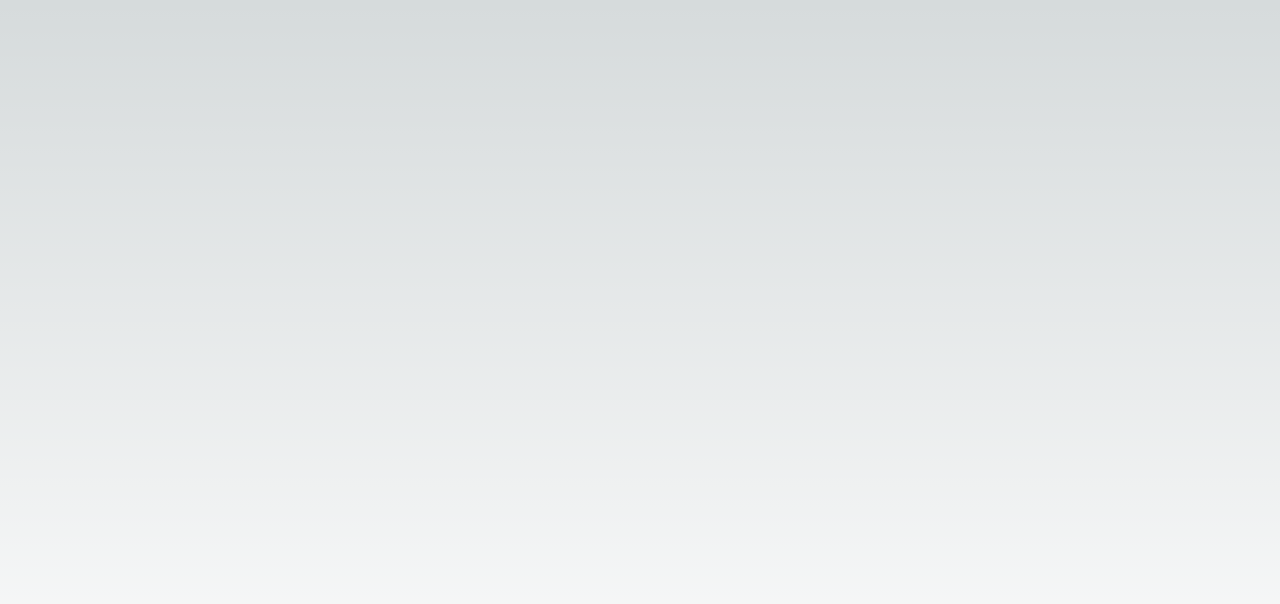
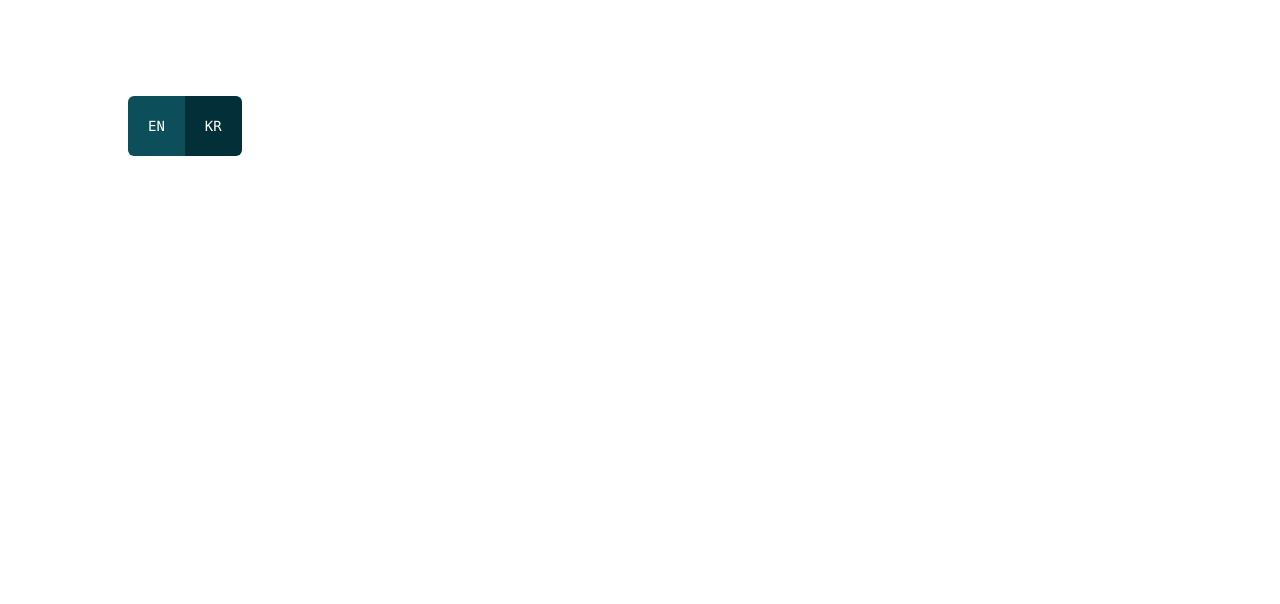
Before and after one commit to 5JJ/5jj.github.io, a Next.js app: page / in a window 1280 px wide. Shown: the top 604 px of the page. Built offline with nearby package versions, Linux system fonts and the light colour scheme.

Commit message:
[feat] RadioGroup component -TODO: The style hasn't decided yet, so need to redesign it later.

```diff
--- a/color.ts
+++ b/color.ts
@@ -1,3 +1,4 @@
 export const Colors = {
   main: "#033038",
+  sub_1: "#0c4f5b",
 };
--- /dev/null
+++ b/src/app/_components/radioGroup/RadioGroup.tsx
@@ -0,0 +1,64 @@
+"use client";
+
+import classNames from "classnames";
+import { ChangeEvent, useCallback, useState } from "react";
+
+type RadioGroupProps<T extends readonly string[]> = {
+  list: T;
+  defaultValue: T[number];
+  name: string;
+  onChange?: (item: T[number]) => void;
+};
+
+const RadioGroup = <T extends readonly string[]>(props: RadioGroupProps<T>) => {
+  const { list, name, defaultValue, onChange } = props;
+
+  const [checkedItem, setCheckedItem] = useState<T[number]>(defaultValue);
+
+  const handleChange = useCallback(
+    (e: ChangeEvent<HTMLInputElement>) => {
+      const item = e.currentTarget.value;
+
+      setCheckedItem(item);
+      onChange && onChange(item);
+    },
+    [onChange]
+  );
+
+  return (
+    <div className="flex text-white">
+      {list.map((item) => (
+        <div
+          key={item}
+          className={classNames(
+            "first:rounded-tl-md first:rounded-bl-md last:rounded-tr-md last:rounded-br-md overflow-hidden",
+            {
+              "bg-main": checkedItem === item,
+              "bg-sub_1": checkedItem !== item,
+            }
+          )}
+        >
+          <label
+            htmlFor={`${name}_${item}`}
+            className={classNames("inline-block p-5 checked:bg-blue-50", {
+              "cursor-pointer": checkedItem !== item,
+            })}
+          >
+            {item}
+          </label>
+          <input
+            className="hide"
+            type="radio"
+            name={name}
+            value={item}
+            checked={checkedItem === item}
+            onChange={handleChange}
+            id={`${name}_${item}`}
+          />
+        </div>
+      ))}
+    </div>
+  );
+};
+
+export default RadioGroup;
--- /dev/null
+++ b/src/app/_components/radioGroup/index.ts
@@ -0,0 +1 @@
+export { default } from "./RadioGroup";
--- a/src/app/page.tsx
+++ b/src/app/page.tsx
@@ -1,7 +1,12 @@
+import RadioGroup from "./_components/radioGroup";
+
 export default function Home() {
+  const a = ["EN", "KR"] as const;
   return (
     <main className="flex min-h-screen flex-col items-center justify-between p-24 bg-white">
-      <div className="z-10 max-w-5xl w-full items-center justify-between font-mono text-sm lg:flex"></div>
+      <div className="z-10 max-w-5xl w-full items-center justify-between font-mono text-sm lg:flex">
+        <RadioGroup list={a} defaultValue="KR" name="language" />
+      </div>
     </main>
   );
 }
--- a/tailwind.config.ts
+++ b/tailwind.config.ts
@@ -1,5 +1,6 @@
 import type { Config } from "tailwindcss";
 import { Colors } from "./color";
+import plugin from "tailwindcss/plugin";
 
 const config: Config = {
   content: [
@@ -9,8 +10,8 @@ const config: Config = {
   ],
 
   theme: {
-    colors: Colors,
     extend: {
+      colors: Colors,
       backgroundImage: {
         "gradient-radial": "radial-gradient(var(--tw-gradient-stops))",
         "gradient-conic":
@@ -18,6 +19,18 @@ const config: Config = {
       },
     },
   },
-  plugins: [],
+  plugins: [
+    plugin(function ({ addComponents }) {
+      addComponents({
+        ".hide": {
+          display: "none",
+          width: "0px",
+          height: "0px",
+          visibility: "hidden",
+          transform: "scale(0)",
+        },
+      });
+    }),
+  ],
 };
 export default config;
```
